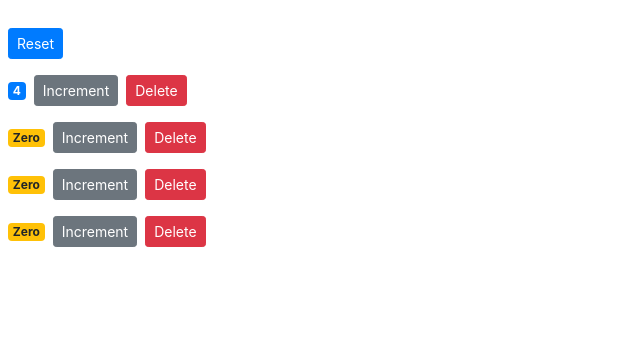
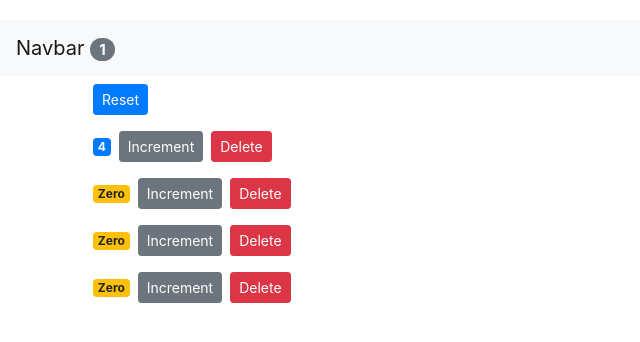
Before and after one commit to BeatrizTovar/video-rental, a React (Create React App) app: page / in a window 1280 px wide. Shown: the top 342 px of the page, without its empty margins (0-640 px from the left). Built offline with nearby package versions, Linux system fonts and the light colour scheme.

Commit message:
adding navabar with counters badge

```diff
--- a/src/App.js
+++ b/src/App.js
@@ -1,13 +1,54 @@
-import React, { Component } from 'react';
-import './App.css';
-import Movies from './components/movies'
+import React, { Component } from "react";
+import "./App.css";
+// import Movies from './components/movies'
+import NavBar from "./components/navbar";
+import Counters from "./components/counters";
 
 class App extends Component {
+  state = {
+    counters: [
+      { id: 1, value: 4 },
+      { id: 2, value: 0 },
+      { id: 3, value: 0 },
+      { id: 4, value: 0 }
+    ]
+  };
+
+  handleIncrement = counter => {
+    const counters = [...this.state.counters];
+    const index = counters.indexOf(counter);
+    counters[index] = { ...counter };
+    counters[index].value++;
+    this.setState({ counters });
+  };
+
+  handleDelete = counterId => {
+    const counters = this.state.counters.filter(c => c.id !== counterId);
+    this.setState({ counters });
+  };
+
+  handleReset = () => {
+    const counters = this.state.counters.map(c => {
+      c.value = 0;
+      return c;
+    });
+    this.setState({ counters });
+  };
   render() {
     return (
-      <main className='container'>
-      <Movies/>
-      </main>
+      <React.Fragment>
+        <NavBar
+          totalCounters={this.state.counters.filter(c => c.value > 0).length}
+        />
+        <main className="container">
+          <Counters
+            counters={this.state.counters}
+            onReset={this.handleReset}
+            onIncrement={this.handleIncrement}
+            onDelete={this.handleDelete}
+          />
+        </main>
+      </React.Fragment>
     );
   }
 }
--- a/src/components/counters.jsx
+++ b/src/components/counters.jsx
@@ -2,50 +2,20 @@ import React from "react";
 import Counter from "./counter";
 
 class Counters extends React.Component {
-  state = {
-    counters: [
-      { id: 1, value: 4 },
-      { id: 2, value: 0 },
-      { id: 3, value: 0 },
-      { id: 4, value: 0 }
-    ]
-  };
-
-  handleIncrement = counter => {
-    const counters = [...this.state.counters];
-    const index = counters.indexOf(counter);
-    counters[index] = { ...counter };
-    counters[index].value++;
-    this.setState({ counters });
-  };
-
-  handleDelete = counterId => {
-    const counters = this.state.counters.filter(c => c.id !== counterId);
-    this.setState({ counters });
-  };
-
-  handleReset = () => {
-    const counters = this.state.counters.map(c => {
-      c.value = 0;
-      return c;
-    });
-    this.setState({ counters });
-  };
-
   render() {
     return (
       <React.Fragment>
         <button
-          onClick={this.handleReset}
+          onClick={this.props.onReset}
           className="btn btn-primary btn-sm m-2"
         >
           Reset
         </button>
-        {this.state.counters.map(counter => (
+        {this.props.counters.map(counter => (
           <Counter
             key={counter.id}
-            onDelete={this.handleDelete}
-            onIncrement={this.handleIncrement}
+            onDelete={this.props.onDelete}
+            onIncrement={this.props.onIncrement}
             counter={counter}
           />
         ))}
--- /dev/null
+++ b/src/components/navbar.jsx
@@ -0,0 +1,18 @@
+import React from "react";
+
+//Stateless Functional Component
+
+const NavBar = props => {
+  return (
+    <navbar className="navbar navbar-light bg-light">
+      <a className="navbar-brand" href="">
+        Navbar{" "}
+        <span className="badge badge-pill badge-secondary">
+          {props.totalCounters}
+        </span>
+      </a>
+    </navbar>
+  );
+};
+
+export default NavBar;
--- a/src/index.js
+++ b/src/index.js
@@ -1,11 +1,10 @@
 import React from "react";
 import ReactDOM from "react-dom";
 import "./index.css";
-// import App from './App';
+import App from "./App";
 import * as serviceWorker from "./serviceWorker";
 import "bootstrap/dist/css/bootstrap.css";
 import "font-awesome/css/font-awesome.css";
-import Counters from "./components/counters";
 
-ReactDOM.render(<Counters />, document.getElementById("root"));
+ReactDOM.render(<App />, document.getElementById("root"));
 serviceWorker.unregister();
```
Also changed, not shown: 1 other file (tests, documents, lock files or other folders).
